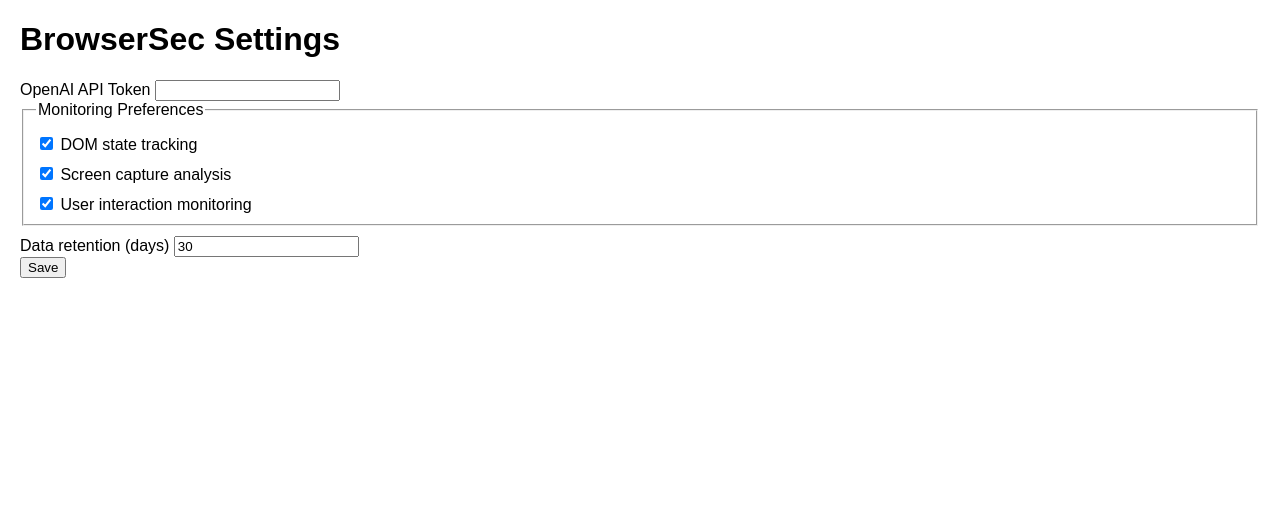
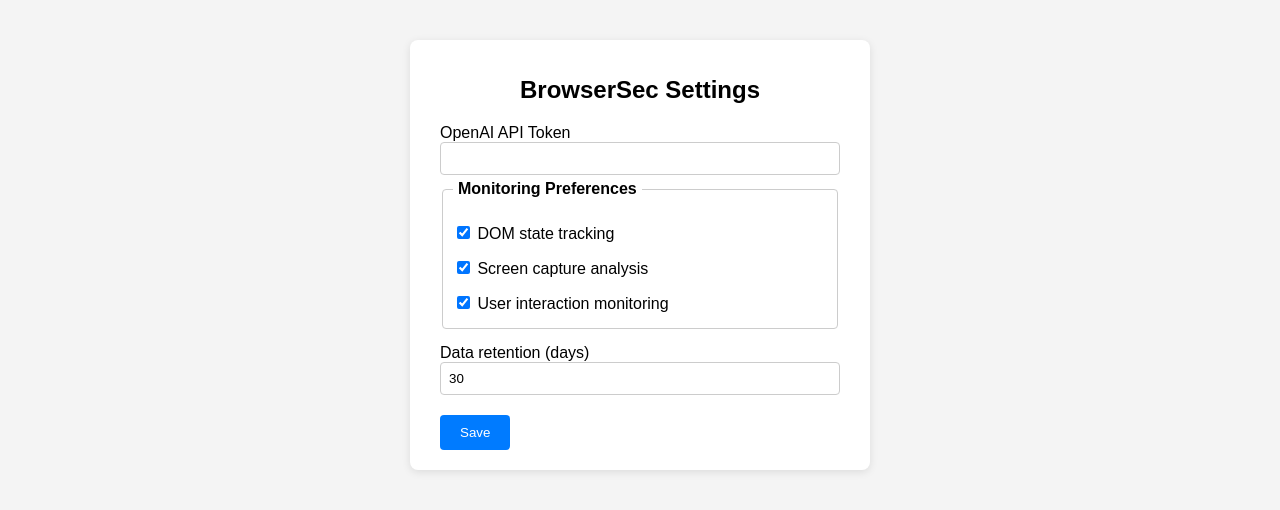
Before and after one commit to adityakinifr/browsersec, a browser extension: page extension/options.html in a window 1280 px wide. Drawn offline with Linux system fonts and the light colour scheme.

Commit message:
style: polish settings page with new styling

```diff
--- /dev/null
+++ b/extension/options.css
@@ -0,0 +1,66 @@
+body {
+  font-family: Arial, sans-serif;
+  background-color: #f4f4f4;
+  margin: 0;
+  padding: 0;
+  display: flex;
+  justify-content: center;
+}
+
+.container {
+  background: #fff;
+  padding: 20px 30px;
+  margin-top: 40px;
+  border-radius: 8px;
+  box-shadow: 0 2px 8px rgba(0,0,0,0.1);
+  width: 400px;
+}
+
+h1 {
+  font-size: 1.5em;
+  margin-bottom: 20px;
+  text-align: center;
+}
+
+label {
+  display: block;
+  margin: 15px 0 5px;
+}
+
+input[type="password"],
+input[type="number"] {
+  width: 100%;
+  padding: 8px;
+  border: 1px solid #ccc;
+  border-radius: 4px;
+  box-sizing: border-box;
+}
+
+fieldset {
+  border: 1px solid #ccc;
+  border-radius: 4px;
+  padding: 10px;
+}
+
+legend {
+  padding: 0 5px;
+  font-weight: bold;
+}
+
+button {
+  background-color: #007bff;
+  color: #fff;
+  border: none;
+  padding: 10px 20px;
+  border-radius: 4px;
+  cursor: pointer;
+  margin-top: 15px;
+}
+
+button:hover {
+  background-color: #0056b3;
+}
+
+#status {
+  margin-left: 10px;
+}
--- a/extension/options.html
+++ b/extension/options.html
@@ -3,12 +3,10 @@
 <head>
   <meta charset="UTF-8">
   <title>BrowserSec Settings</title>
-  <style>
-    body { font-family: Arial, sans-serif; margin: 20px; }
-    label { display: block; margin-top: 10px; }
-  </style>
+  <link rel="stylesheet" href="options.css">
 </head>
 <body>
+  <div class="container">
     <h1>BrowserSec Settings</h1>
     <form id="settings-form">
       <label>
@@ -28,6 +26,7 @@
       <button type="submit">Save</button>
       <span id="status"></span>
     </form>
+  </div>
   <script src="options.js"></script>
 </body>
 </html>
```
Lines whose indentation alone changed are shown as unchanged.
